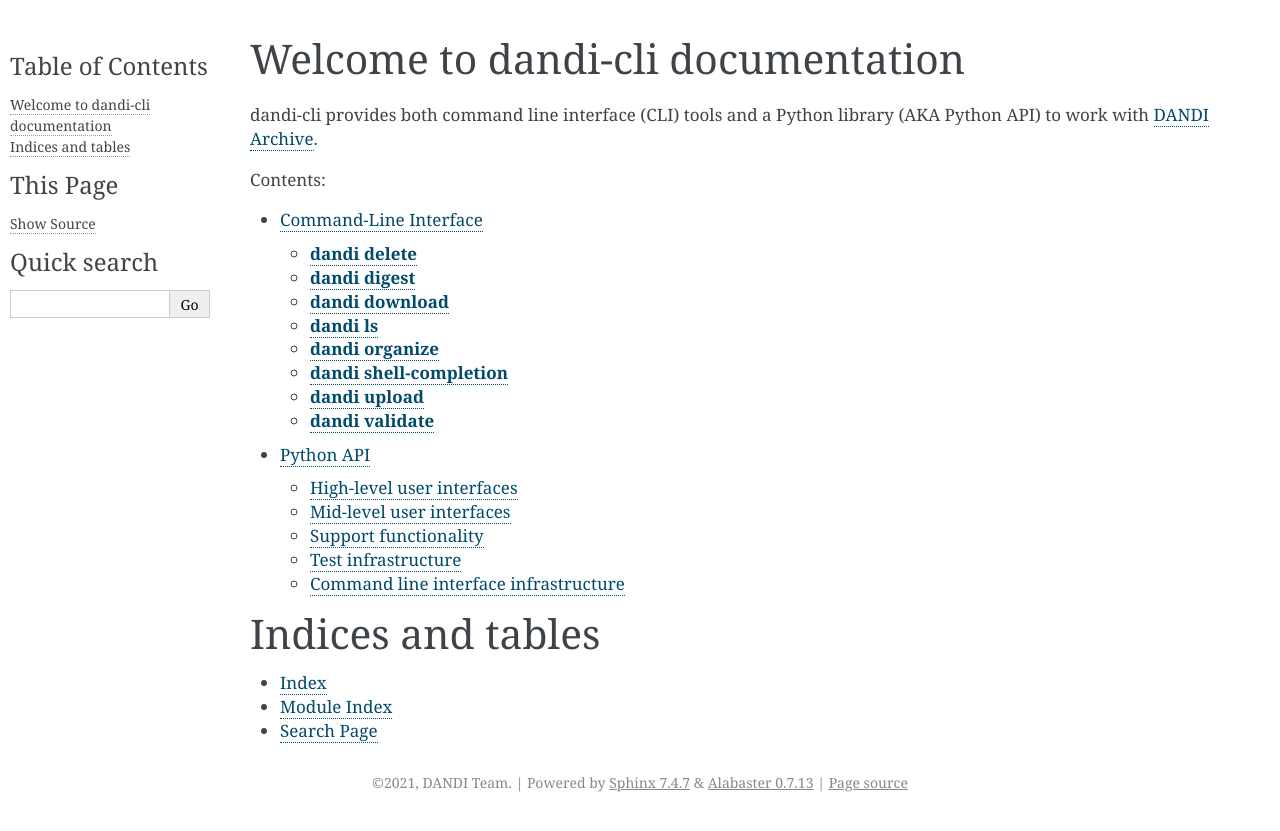
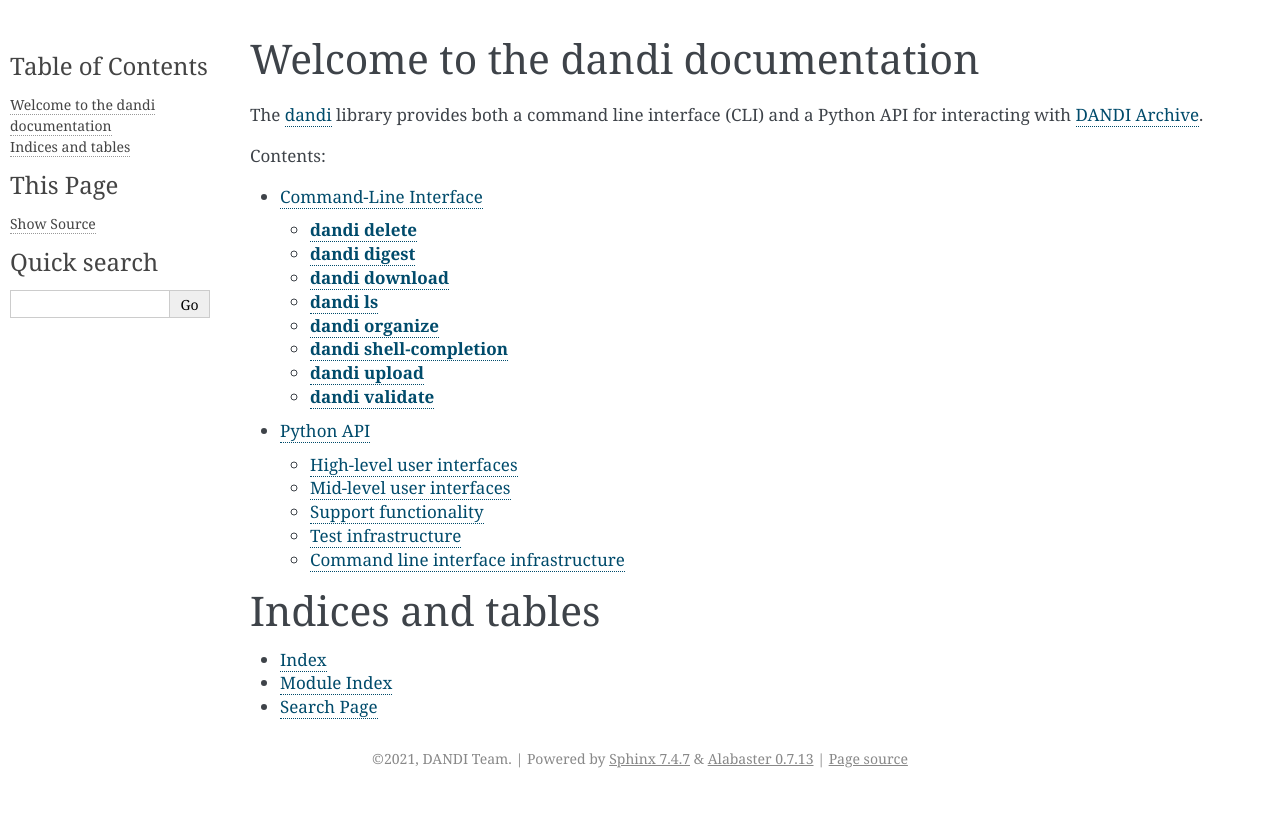
Before and after one commit to dandi/dandi-cli, a Sphinx documentation site: the page built from docs/source/index.rst, in a window 1280 px wide. Shown: the top 831 px of the page. Built offline with Sphinx 7.4.7, drawn with Linux system fonts in a browser that asks for light colours.

Commit message:
Rewrite intro

```diff
--- a/docs/source/index.rst
+++ b/docs/source/index.rst
@@ -1,12 +1,8 @@
-.. DANDI Archive CLI and Python API library documentation master file, created by
-   sphinx-quickstart on Wed Jul 14 14:06:55 2021.
-   You can adapt this file completely to your liking, but it should at least
-   contain the root `toctree` directive.
-
-Welcome to dandi-cli documentation
+Welcome to the dandi documentation
 ==================================
 
-dandi-cli provides both command line interface (CLI) tools and a Python library (AKA Python API) to work with `DANDI
+The `dandi <https://github.com/dandi/dandi-cli>`_ library provides both a
+command line interface (CLI) and a Python API for interacting with `DANDI
 Archive <https://dandiarchive.org>`_.
 
 .. toctree::
```
